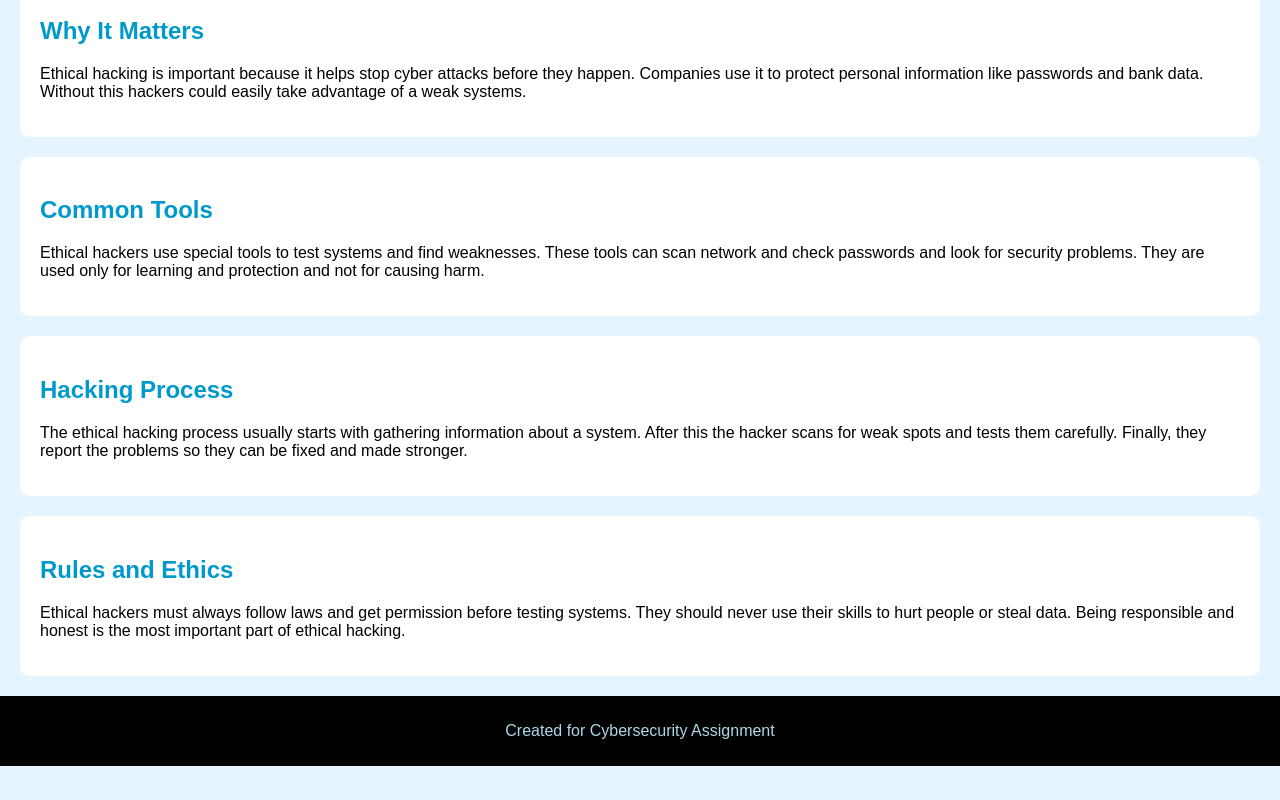
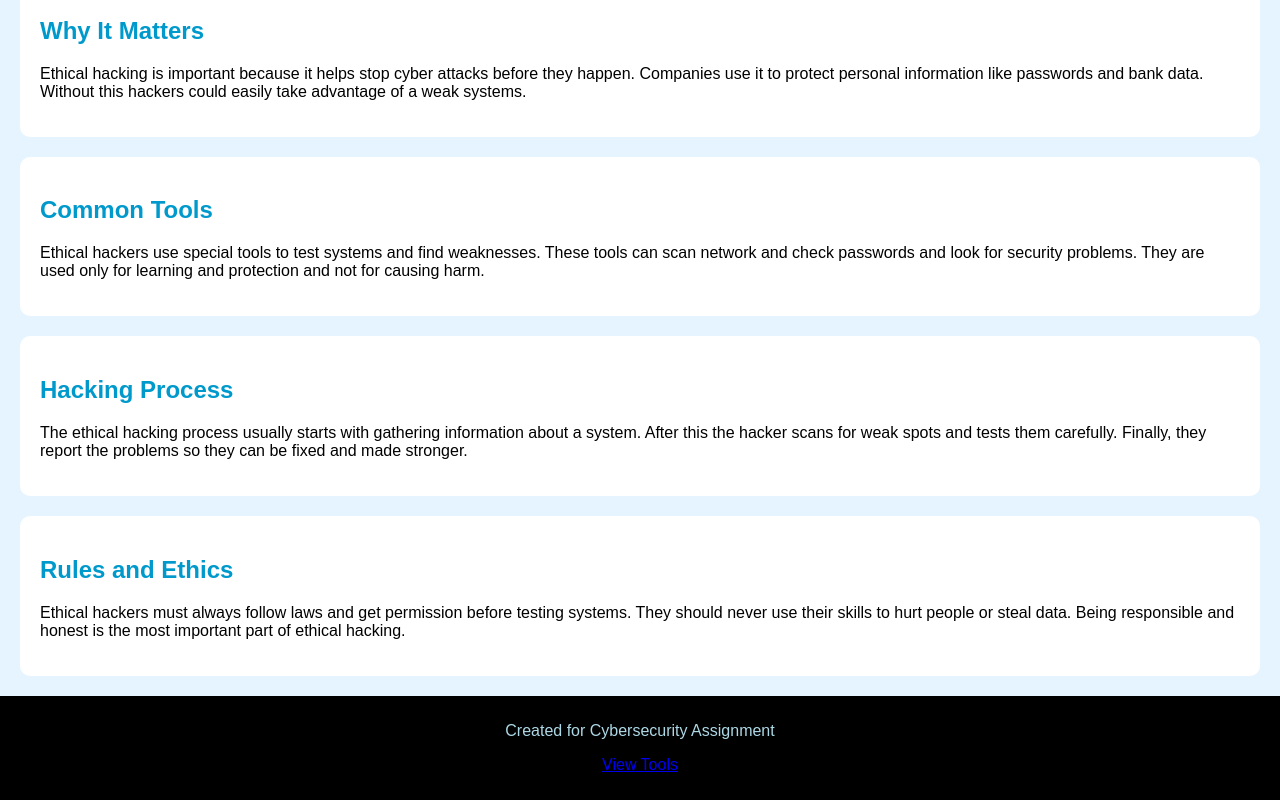
Before and after one commit to Cesar1265/Repository-Ethical-Hacking, a plain HTML site: page index.html in a window 1280 px wide. Shown: the part 415-1215 px from the top of the page. Before the commit the page ends 1181 px from the top, so only its background shows below. Drawn offline with Linux system fonts and the light colour scheme.

Commit message:
Update index.html

```diff
--- a/index.html
+++ b/index.html
@@ -93,6 +93,8 @@
 
 <footer>
     <p>Created for Cybersecurity Assignment</p>
+
+    <p><a href="tools.html"> View Tools</p>
 </footer>
 
 </body>
```
